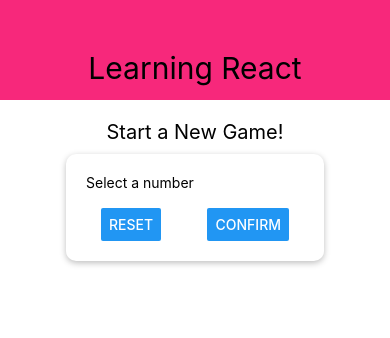
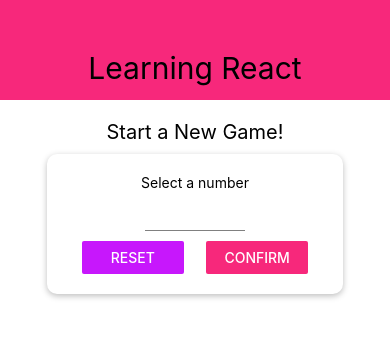
Before and after one commit to lucasgabrielsa/learning-app, a React Native app: screen / in a window 390 px wide. Shown: the top 338 px of the page. Built offline with nearby package versions, Linux system fonts and the light colour scheme.

Commit message:
Adding Input Component

```diff
--- a/components/Card.js
+++ b/components/Card.js
@@ -3,14 +3,7 @@
 
 const Card = (props) => {
   return (
-    <View style={styles.card}>
-      <Text>Select a number</Text>
-      <TextInput />
-      <View style={styles.buttonContainer}>
-        <Button title="Reset" onPress={() => {}} />
-        <Button title="Confirm" onPress={() => {}} />
-      </View>
-    </View>
+    <View style={{ ...styles.card, ...props.style }}>{props.children}</View>
   );
 };
 
@@ -28,12 +21,6 @@
     padding: 20,
     borderRadius: 10,
   },
-  buttonContainer: {
-    flexDirection: "row",
-    width: "100%",
-    justifyContent: "space-between",
-    paddingHorizontal: 15,
-  },
 });
 
 export default Card;
--- a/components/Header.js
+++ b/components/Header.js
@@ -1,5 +1,6 @@
 import React from "react";
 import { View, Text, StyleSheet } from "react-native";
+import Colors from "../constants/color";
 
 const Header = (props) => {
   return (
@@ -14,7 +15,7 @@
     width: "100%",
     height: 100,
     paddingTop: 36,
-    backgroundColor: "#f7287b",
+    backgroundColor: Colors.primary,
     alignItems: "center",
     justifyContent: "center",
   },
--- /dev/null
+++ b/components/Input.js
@@ -0,0 +1,17 @@
+import React from "react";
+import { TextInput, StyleSheet } from "react-native";
+
+const Input = (props) => {
+  return <TextInput {...props} style={{ ...styles.input, ...props.style }} />;
+};
+
+const styles = StyleSheet.create({
+  input: {
+    height: 30,
+    borderBottomColor: "grey",
+    borderBottomWidth: 1,
+    marginVertical: 10,
+  },
+});
+
+export default Input;
--- /dev/null
+++ b/constants/color.js
@@ -0,0 +1,4 @@
+export default {
+  primary: "#f7287b",
+  accent: "#c717fc",
+};
--- a/screens/StartGameScreen.js
+++ b/screens/StartGameScreen.js
@@ -1,12 +1,45 @@
-import React from "react";
-import { View, Text, StyleSheet } from "react-native";
+import React, { useState } from "react";
+import { View, Text, StyleSheet, Button } from "react-native";
 import Card from "../components/Card";
+import Colors from "../constants/color";
+import Input from "../components/Input";
 
 const StartGameScreen = (props) => {
+  const [enteredValue, setEnteredValue] = useState("");
+
+  const numberInputHandler = (inputText) => {
+    setEnteredValue(inputText.replace(/[^0-9]/g, ""));
+  };
+
   return (
     <View style={styles.screen}>
       <Text style={styles.title}>Start a New Game!</Text>
-      <Card />
+      <Card style={styles.inputContainer}>
+        <Text>Select a number</Text>
+        <Input
+          style={styles.input}
+          keyboardType="number-pad"
+          maxLength={2}
+          autoCorrect={false}
+          autoCapitalize="none"
+          blurOnSubmit
+          onChangeText={numberInputHandler}
+          value={enteredValue}
+        />
+        <View style={styles.buttonContainer}>
+          <View style={styles.buttonStyle}>
+            <Button title="Reset" onPress={() => {}} color={Colors.accent} />
+          </View>
+          <View style={styles.buttonStyle}>
+            <Button
+              style={styles.buttonStyle}
+              title="Confirm"
+              onPress={() => {}}
+              color={Colors.primary}
+            />
+          </View>
+        </View>
+      </Card>
     </View>
   );
 };
@@ -16,10 +49,28 @@
     padding: 10,
     alignItems: "center",
   },
+  inputContainer: {
+    width: 300,
+    maxWidth: "80%",
+    alignItems: "center",
+  },
   title: {
     fontSize: 20,
     marginVertical: 10,
   },
+  buttonContainer: {
+    flexDirection: "row",
+    width: "100%",
+    justifyContent: "space-between",
+    paddingHorizontal: 15,
+  },
+  buttonStyle: {
+    width: "45%",
+  },
+  input: {
+    width: 100,
+    textAlign: "center",
+  },
 });
 
 export default StartGameScreen;
```
